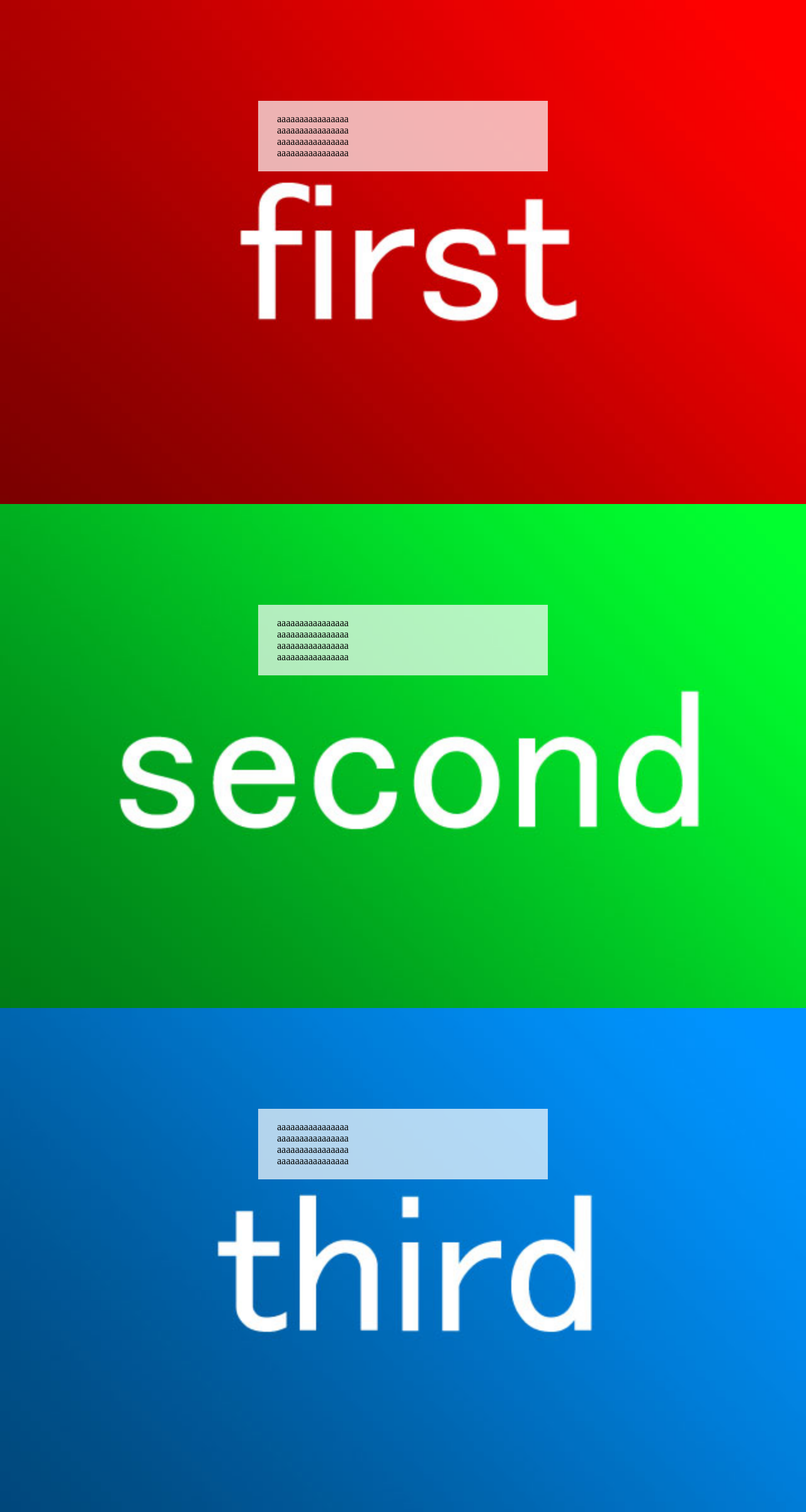
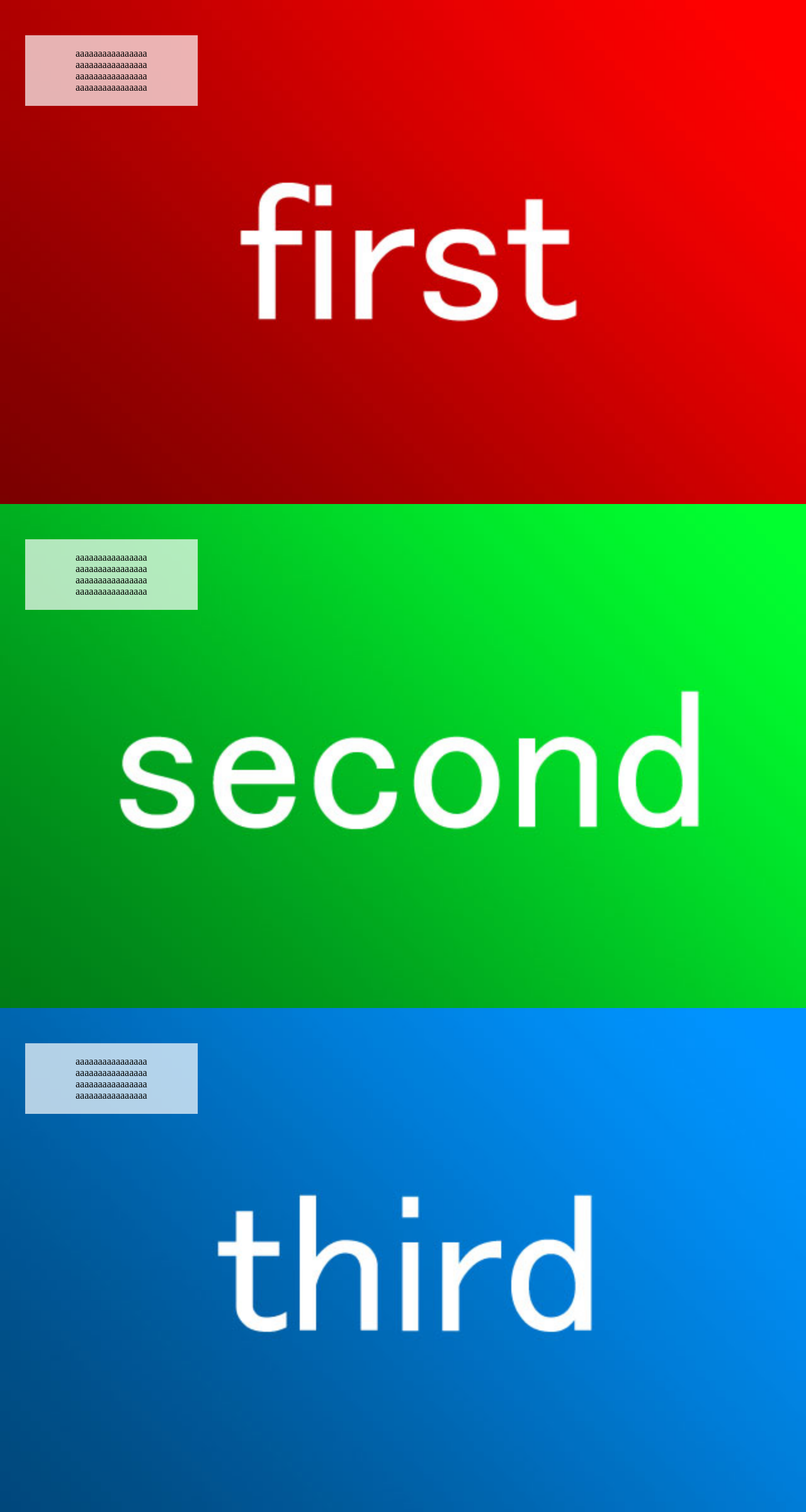
Before and after one commit to sutara79/sutara79.github.io, a PHP site: page / in a window 1280 px wide. Shown: the whole page at 63% size. Run offline with PHP 8.4, Linux system fonts and the light colour scheme.

Commit message:
IEでの動作を確認

```diff
--- a/demo/css-parallax/index.html
+++ b/demo/css-parallax/index.html
@@ -8,29 +8,35 @@
 </head>
 <body>
 <div class="parallax-wrap">
-  <div>
-    <p>
-      aaaaaaaaaaaaaaaa<br>
-      aaaaaaaaaaaaaaaa<br>
-      aaaaaaaaaaaaaaaa<br>
-      aaaaaaaaaaaaaaaa<br>
-    </p>
+  <div class="parallax-panel first">
+    <div class="parallax-panel-inner">
+      <p>
+        aaaaaaaaaaaaaaaa<br>
+        aaaaaaaaaaaaaaaa<br>
+        aaaaaaaaaaaaaaaa<br>
+        aaaaaaaaaaaaaaaa<br>
+      </p>
+    </div>
   </div>
-  <div>
-    <p>
-      aaaaaaaaaaaaaaaa<br>
-      aaaaaaaaaaaaaaaa<br>
-      aaaaaaaaaaaaaaaa<br>
-      aaaaaaaaaaaaaaaa<br>
-    </p>
+  <div class="parallax-panel second">
+    <div class="parallax-panel-inner">
+      <p>
+        aaaaaaaaaaaaaaaa<br>
+        aaaaaaaaaaaaaaaa<br>
+        aaaaaaaaaaaaaaaa<br>
+        aaaaaaaaaaaaaaaa<br>
+      </p>
+    </div>
   </div>
-  <div>
-    <p>
-      aaaaaaaaaaaaaaaa<br>
-      aaaaaaaaaaaaaaaa<br>
-      aaaaaaaaaaaaaaaa<br>
-      aaaaaaaaaaaaaaaa<br>
-    </p>
+  <div class="parallax-panel third">
+    <div class="parallax-panel-inner">
+      <p>
+        aaaaaaaaaaaaaaaa<br>
+        aaaaaaaaaaaaaaaa<br>
+        aaaaaaaaaaaaaaaa<br>
+        aaaaaaaaaaaaaaaa<br>
+      </p>
+    </div>
   </div>
 </div>
 </body>
--- a/demo/css-parallax/style.css
+++ b/demo/css-parallax/style.css
@@ -5,35 +5,33 @@ body {
   padding: 0;
 }
 .parallax-wrap {
-  height: 100%;
+  height: 100%; /* パララックスに必要 */
 }
-.parallax-wrap > div {
+.parallax-panel {
   background-attachment: fixed; /* パララックスに必要 */
-  background-position: center center; /* パララックスに必要 */
+  height: 100%; /* パララックスに必要 */
+  background-position: center center;
   background-repeat: no-repeat;
-  background-size: cover; /* パララックスに必要 */
-  /* その他 画面調整用 */
-  height: 100%;
-  min-height: 640px;
+  background-size: cover;
   position: relative;
 }
-.parallax-wrap > div:nth-child(1) {
+.parallax-wrap .first {
   background-image: url(001.jpg);
 }
-.parallax-wrap > div:nth-child(2) {
+.parallax-wrap .second {
   background-image: url(002.jpg);
 }
-.parallax-wrap > div:nth-child(3) {
+.parallax-wrap .third {
   background-image: url(003.jpg);
 }
-.parallax-wrap > div > p {
+.parallax-panel-inner {
+  /* 上余白が欲しい場合、絶対配置が楽 */
+  position: absolute;
+  top: 40px;
+  padding: 0 40px;
+}
+.parallax-panel p {
   background: rgb(255, 255, 255); /* 古いブラウザ用 */
   background: rgba(255, 255, 255, 0.7);
-  padding: 20px 30px;
-  position: absolute;
-  left: 0;
-  right: 0;
-  margin: auto;
-  top: 20%;
-  width: 400px;
+  padding: 20px 80px;
 }
```
